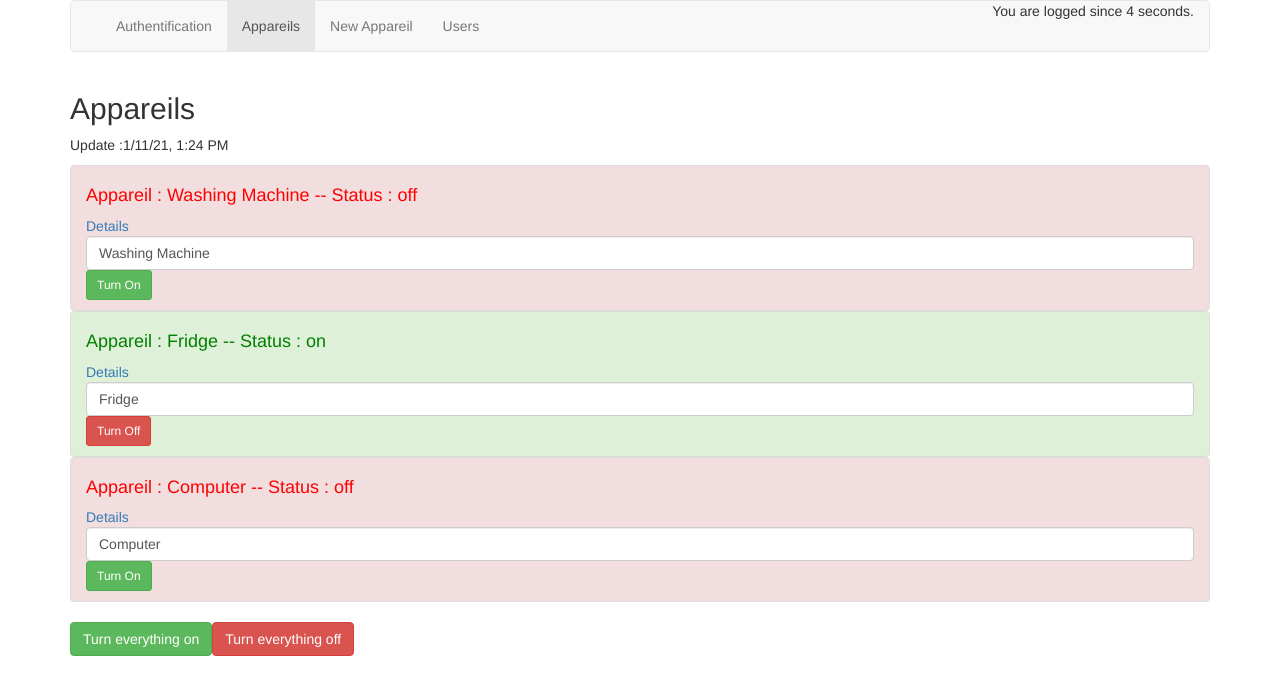
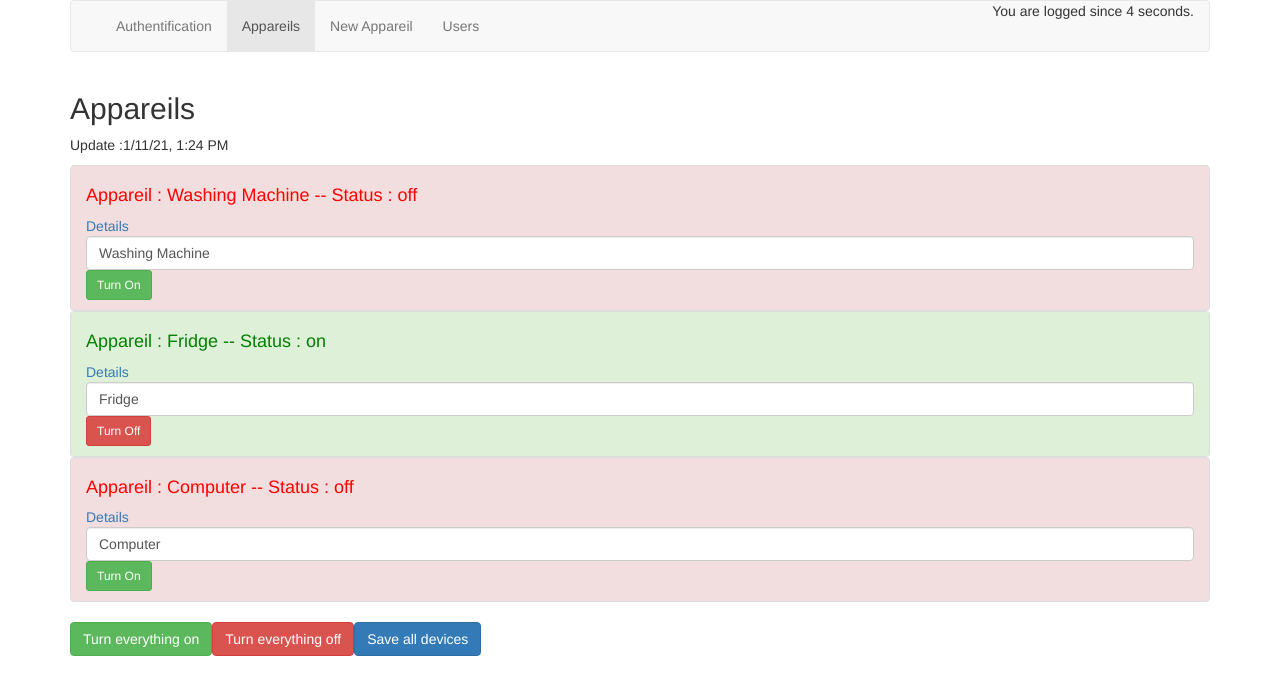
Before and after one commit to LeaDalibard/angular-learning, an Angular app: page / in a window 1280 px wide. Shown: the top 694 px of the page. Built offline with nearby package versions, Linux system fonts and the light colour scheme.

Commit message:
Add button, onSave, register all devices on Database

```diff
--- a/src/app/appareil-view/appareil-view.component.html
+++ b/src/app/appareil-view/appareil-view.component.html
@@ -16,5 +16,7 @@
 <button class="btn btn-danger"
         (click)="onClickTurnOff()">Turn everything off
 </button>
+<button class="btn btn-primary"
+        (click)="onSave()">Save all devices</button>
 
 <!-- [] to link disable property to type script, disabled when isAuth === false-->
--- a/src/app/appareil-view/appareil-view.component.ts
+++ b/src/app/appareil-view/appareil-view.component.ts
@@ -51,4 +51,7 @@ export class AppareilViewComponent implements OnInit, OnDestroy {
     this.appareilSubscription.unsubscribe();
   }
 
+  onSave(){
+    this.appareilService.saveAppareilsToServer();
+  }
 }
```
